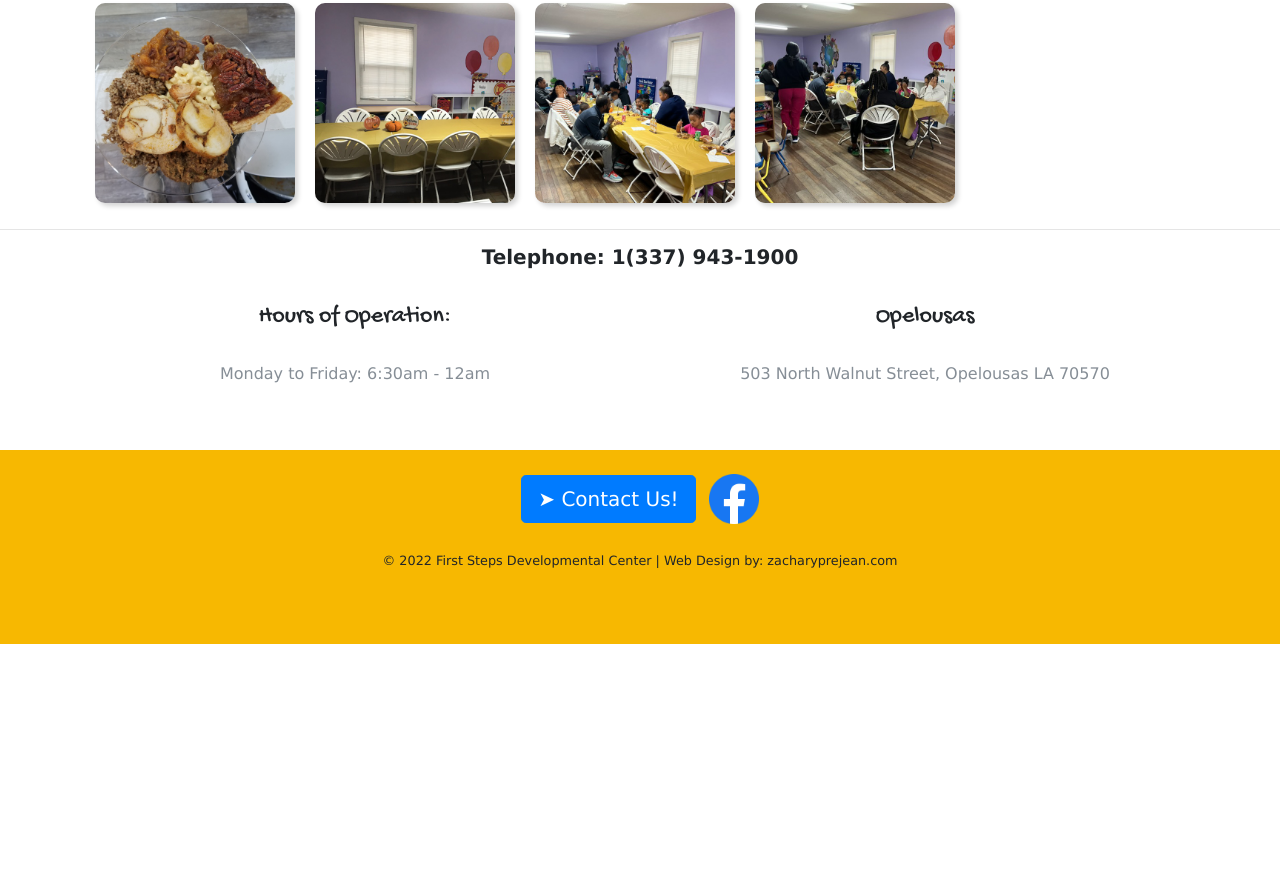
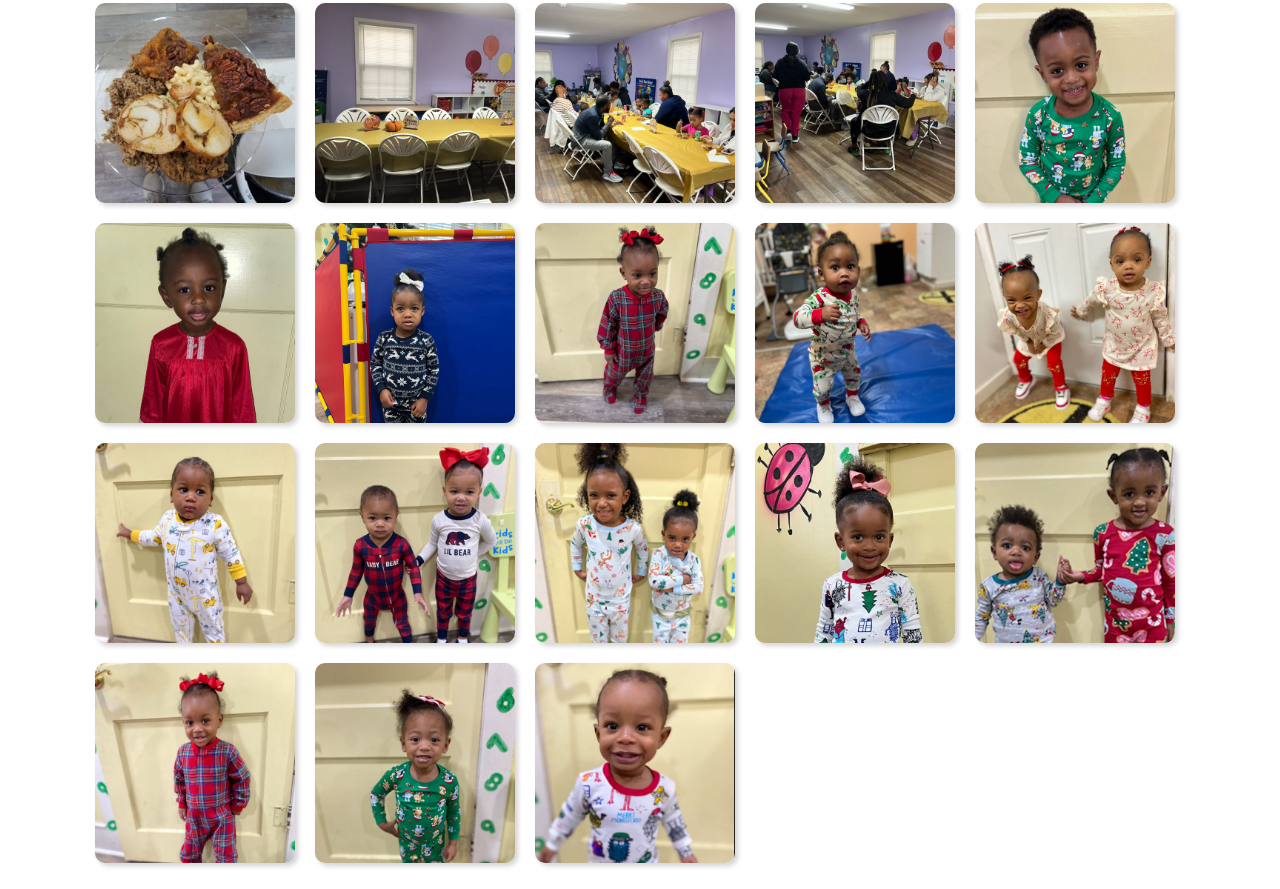
Before and after one commit to Zac-Prejean/First-Steps-Developmental-Center, a plain HTML site: page gallery.html in a window 1280 px wide. Shown: the part 911-1800 px from the top of the page. Before the commit the page ends 1555 px from the top, so only its background shows below. Drawn offline with nearby package versions, Linux system fonts and the light colour scheme.

Commit message:
Add files via upload

```diff
--- a/gallery.html
+++ b/gallery.html
@@ -110,6 +110,50 @@
                   <img src="images\gallery\november2022\Dinner-table-meeting1.jpg" alt="Thanksgiving Dinner with the families.">
                 </div>
 
+            <!-- DECEMBER -->
+                <div class="pic december">
+                  <img src="images\gallery\december2022\1.jpg" alt="Small child in Christmas pajamas.">
+                </div>
+                <div class="pic december">
+                  <img src="images\gallery\december2022\2.jpg" alt="Small child in Christmas pajamas.">
+                </div>
+                <div class="pic december">
+                  <img src="images\gallery\december2022\3.jpg" alt="Small child in Christmas pajamas.">
+                </div>
+                <div class="pic december">
+                  <img src="images\gallery\december2022\4.jpg" alt="Small child in Christmas pajamas.">
+                </div>
+                <div class="pic december">
+                  <img src="images\gallery\december2022\5.jpg" alt="Small child in Christmas pajamas.">
+                </div>
+                <div class="pic december">
+                  <img src="images\gallery\december2022\6.jpg" alt="Small child in Christmas pajamas.">
+                </div>
+                <div class="pic december">
+                  <img src="images\gallery\december2022\7.jpg" alt="Small child in Christmas pajamas.">
+                </div>
+                <div class="pic december">
+                  <img src="images\gallery\december2022\8.jpg" alt="Small child in Christmas pajamas.">
+                </div>
+                <div class="pic december">
+                  <img src="images\gallery\december2022\9.jpg" alt="Small child in Christmas pajamas.">
+                </div>
+                <div class="pic december">
+                  <img src="images\gallery\december2022\10.jpg" alt="Small child in Christmas pajamas.">
+                </div>
+                <div class="pic december">
+                  <img src="images\gallery\december2022\11.jpg" alt="Small child in Christmas pajamas.">
+                </div>
+                <div class="pic december">
+                  <img src="images\gallery\december2022\12.jpg" alt="Small child in Christmas pajamas.">
+                </div>
+                <div class="pic december">
+                  <img src="images\gallery\december2022\13.jpg" alt="Small child in Christmas pajamas.">
+                </div>
+                <div class="pic december">
+                  <img src="images\gallery\december2022\14.jpg" alt="Small child in Christmas pajamas.">
+                </div>
+
             </div>
         </div>
 
```
Also changed, not shown: images/gallery/december2022/1.jpg (added), images/gallery/december2022/10.jpg (added), images/gallery/december2022/11.jpg (added), images/gallery/december2022/12.jpg (added), images/gallery/december2022/13.jpg (added), images/gallery/december2022/14.jpg (added), images/gallery/december2022/2.jpg (added), images/gallery/december2022/3.jpg (added), images/gallery/december2022/4.jpg (added), images/gallery/december2022/5.jpg (added), images/gallery/december2022/6.jpg (added), images/gallery/december2022/7.jpg (added), images/gallery/december2022/8.jpg (added), images/gallery/december2022/9.jpg (added).
